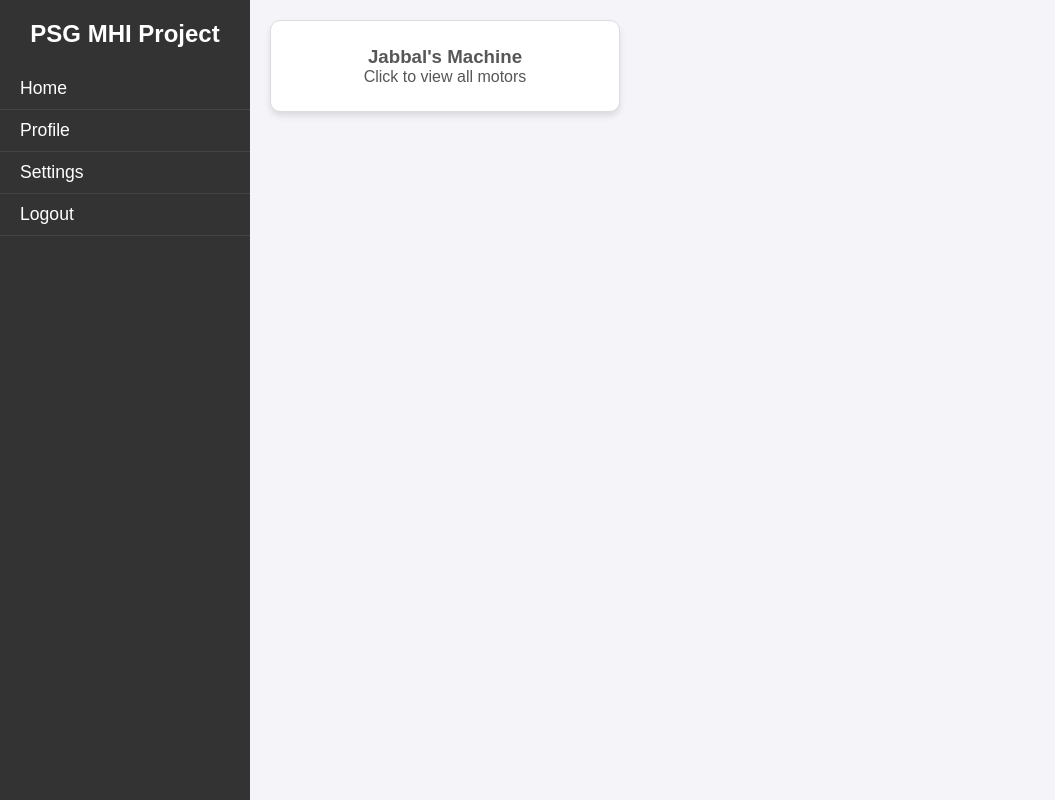
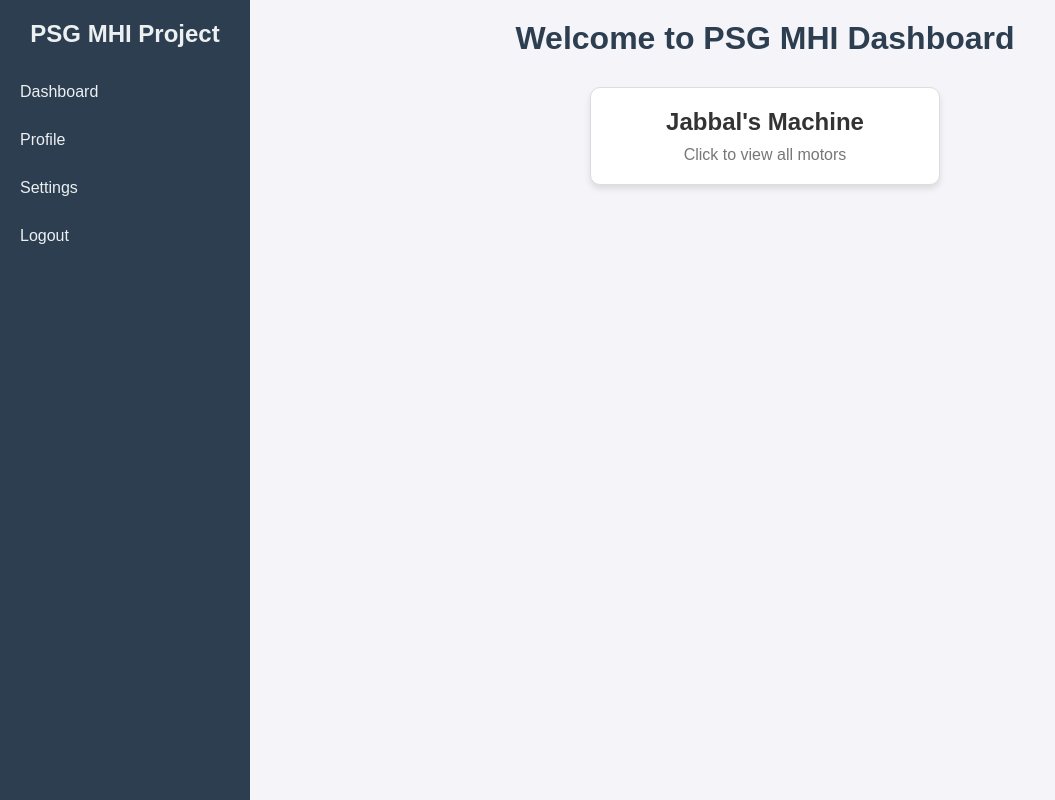
Before and after one commit to Arshad-Johan/PSG-MHI-Project, a Flask app: page /dashboard in a window 1280 px wide. Shown: the whole page, without its empty margins (0-1055 px from the left). Run offline with Flask 3, Linux system fonts and the light colour scheme; the visitor is signed in with stand-in values (Sample User, id 1); data that the repository does not hold is empty.

Commit message:
18-12-2024

```diff
--- a/app.py
+++ b/app.py
@@ -191,12 +191,7 @@ def verify_otp_view():
     return render_template("verify_otp.html")
 
 
-@app.route("/dashboard")
-def dashboard_view():
-    # Fetch data from MongoDB
-    motor_data = list(data_collection.find())
-    # Pass data to the template
-    return render_template("dashboard.html", motor_data=motor_data)
+
 
 @app.route("/logout")
 @login_required
@@ -299,13 +294,35 @@ def convert_objectid_to_str(data):
         return [convert_objectid_to_str(item) for item in data]
     return data
 
+@app.route("/dashboard")
+@login_required
+def dashboard_view():
+    # Fetch data from MongoDB
+    motor_data = list(data_collection.find())
+    # Convert ObjectId to string for template rendering
+    motor_data = [convert_objectid_to_str(doc) for doc in motor_data]
+    # Pass data to the dashboard template
+    return render_template("dashboard.html", motor_data=motor_data)
+
 @app.route("/machines_data", methods=["GET"])
+@login_required
 def machines_data():
+    # Fetch motor data from MongoDB
     motor_data = list(data_collection.find())
-    # Convert ObjectId to string before jsonify
+    # Convert ObjectId to string for JSON serialization
     motor_data = [convert_objectid_to_str(doc) for doc in motor_data]
+    # Return motor data as JSON
     return jsonify(motor_data)
 
+def convert_objectid_to_str(data):
+    """Recursively convert ObjectId to string for dictionaries and lists."""
+    if isinstance(data, ObjectId):
+        return str(data)
+    elif isinstance(data, dict):
+        return {key: convert_objectid_to_str(value) for key, value in data.items()}
+    elif isinstance(data, list):
+        return [convert_objectid_to_str(item) for item in data]
+    return data
 
 if __name__ == "__main__":
     file_path = Path("data.txt")
--- a/static/dashboard.css
+++ b/static/dashboard.css
@@ -1,39 +1,38 @@
-/* Reset some default styles */
+/* Global Styles */
 * {
     margin: 0;
     padding: 0;
     box-sizing: border-box;
 }
-html{
-    color: #575757;
-}
+
 body {
     font-family: 'Arial', sans-serif;
     background-color: #f4f4f9;
-    display: flex; /* Ensures the sidebar and main content are side by side */
+    display: flex;
+    color: #333;
 }
 
+/* Sidebar */
 .sidebar {
-    background-color: #333;
-    color: white;
     width: 250px;
+    background-color: #2c3e50;
     height: 100vh;
-    position: fixed; /* Ensures the sidebar is fixed on the left */
+    position: fixed;
     display: flex;
     flex-direction: column;
     align-items: center;
     padding-top: 20px;
+    color: #ecf0f1;
 }
 
 .sidebar h2 {
-    font-size: 1.5rem;
     margin-bottom: 20px;
 }
 
 .sidebar ul {
     list-style-type: none;
+    width: 100%;
     padding: 0;
-    width: 100%;
 }
 
 .sidebar ul li {
@@ -42,30 +41,43 @@ body {
 
 .sidebar ul li a {
     display: block;
-    color: white;
-    padding: 10px 20px;
+    padding: 15px 20px;
+    color: #ecf0f1;
     text-decoration: none;
-    font-size: 1.1rem;
-    border-bottom: 1px solid #444;
     transition: background-color 0.3s ease;
 }
 
 .sidebar ul li a:hover {
-    background-color: #575757;
+    background-color: #34495e;
 }
 
+/* Main Content */
 .main-content {
-    margin-left: 250px; /* Leaves space for the sidebar */
+    margin-left: 250px;
     padding: 20px;
-    width: calc(100% - 250px); /* Takes the remaining space */
+    width: calc(100% - 250px);
+    display: flex;
+    flex-direction: column;
+    align-items: center;
 }
 
+.main-header {
+    margin-bottom: 30px;
+    text-align: center;
+}
+
+.main-header h1 {
+    font-size: 2rem;
+    color: #2c3e50;
+}
+
+/* Card Styles */
 .card {
     background-color: #fff;
     border: 1px solid #ddd;
     border-radius: 10px;
     width: 350px;
-    padding: 25px;
+    padding: 20px;
     text-align: center;
     box-shadow: 0 4px 6px rgba(0, 0, 0, 0.1);
     cursor: pointer;
@@ -73,47 +85,84 @@ body {
 }
 
 .card:hover {
-    transform: scale(1.05);
+    transform: scale(1.01);
     box-shadow: 0 6px 12px rgba(0, 0, 0, 0.2);
+}
+
+.card h3 {
+    font-size: 1.5rem;
+    margin-bottom: 10px;
+}
+
+.card p {
+    font-size: 1rem;
+    color: #777;
+}
+
+/* Motor Data Cards */
+#motor-cards-container {
+    display: grid;
+    grid-template-columns: repeat(auto-fill, minmax(300px, 1fr));
+    gap: 20px;
+    padding: 20px;
+    background-color: #f4f4f4;
 }
 
 .motor-cards-container {
     display: flex;
-    justify-content: space-evenly;
+    flex-wrap: wrap;
     gap: 20px;
+    justify-content: center;
     margin-top: 20px;
-    width: 100%;
     display: none;
 }
 
 .motor-card {
-    background-color: #fff;
-    border: 1px solid #ddd;
+    background-color: white;
     border-radius: 10px;
-    width: 220px;
+    box-shadow: 0 4px 6px rgba(0, 0, 0, 0.1);
     padding: 20px;
-    box-shadow: 0 4px 8px rgba(0, 0, 0, 0.1);
-    text-align: left;
-    transition: transform 0.2s ease, box-shadow 0.2s ease;
+    transition: transform 0.3s, box-shadow 0.3s;
 }
 
 .motor-card:hover {
     transform: scale(1.05);
-    box-shadow: 0 6px 12px rgba(0, 0, 0, 0.2);
+    box-shadow: 0 6px 10px rgba(0, 0, 0, 0.2);
 }
 
+.motor-card h3 {
+    font-size: 1.2rem;
+    margin-bottom: 10px;
+}
+
+.motor-card p {
+    font-size: 1rem;
+    color: #555;
+}
+
+.motor-card ul {
+    list-style: none;
+    padding-left: 0;
+}
+
+.motor-card li {
+    font-size: 0.9rem;
+    color: #666;
+}
+
+/* Back Button */
 #back-button {
-    background-color: #4CAF50;
-    color: white;
+    margin-top: 20px;
+    background-color: #2c3e50;
+    color: #ecf0f1;
     padding: 10px 20px;
     border: none;
     border-radius: 5px;
     cursor: pointer;
     font-size: 1rem;
     transition: background-color 0.3s ease;
-    margin-top: 20px;
 }
 
 #back-button:hover {
-    background-color: #45a049;
+    background-color: #34495e;
 }
--- a/templates/dashboard.html
+++ b/templates/dashboard.html
@@ -11,7 +11,7 @@
     <div class="sidebar">
         <h2>PSG MHI Project</h2>
         <ul>
-            <li><a href="#">Home</a></li>
+            <li><a href="#">Dashboard</a></li>
             <li><a href="#">Profile</a></li>
             <li><a href="#">Settings</a></li>
             <li><a href="{{ url_for('logout_view') }}">Logout</a></li>
@@ -20,6 +20,9 @@
 
     <!-- Main Content -->
     <div class="main-content">
+        <header class="main-header" id="heading">
+            <h1>Welcome to PSG MHI Dashboard</h1>
+        </header>
         <div class="container">
             <!-- Machines Card -->
             <div class="card" id="machines-card" onclick="showMotorCards()">
@@ -27,11 +30,11 @@
                 <p>Click to view all motors</p>
             </div>
 
+            <!-- Button to go back to Machines -->
+            <button id="back-button" style="display: none;" onclick="goBackToMachines()">Back to Machines</button>
+
             <!-- Motor Data Cards -->
             <div class="motor-cards-container" id="motor-cards-container" style="display: none;"></div>
-
-            <!-- Button to go back to Machines -->
-            <button id="back-button" style="display: none;" onclick="goBackToMachines()">Back to Machines</button>
         </div>
     </div>
 
@@ -43,16 +46,13 @@
                 .then(data => {
                     const container = document.getElementById("motor-cards-container");
                     const backButton = document.getElementById("back-button");
-
-                    // Show the motor cards container and the back button
+                    document.getElementById("heading").style.display = "none";
                     container.style.display = "flex";
                     backButton.style.display = "block";
-                    document.getElementById("machines-card").style.display = "none"; // Hide the machines card
+                    document.getElementById("machines-card").style.display = "none";
 
-                    // Clear any existing cards before adding new ones
                     container.innerHTML = '';
 
-                    // Iterate over the data and create cards for each motor
                     data.forEach(motor => {
                         const motorCard = document.createElement("div");
                         motorCard.classList.add("motor-card");
@@ -68,7 +68,6 @@
                                 ${motor["tests"].map(test => `<li>${test}</li>`).join('')}
                             </ul>
                         `;
-
                         container.appendChild(motorCard);
                     });
                 })
@@ -77,12 +76,10 @@
                 });
         }
 
-        // Function to go back to the machines view
         function goBackToMachines() {
             const container = document.getElementById("motor-cards-container");
             const backButton = document.getElementById("back-button");
-
-            // Hide motor cards and back button, and show the machines card again
+            document.getElementById("heading").style.display = "block";
             container.style.display = "none";
             backButton.style.display = "none";
             document.getElementById("machines-card").style.display = "block";
```
